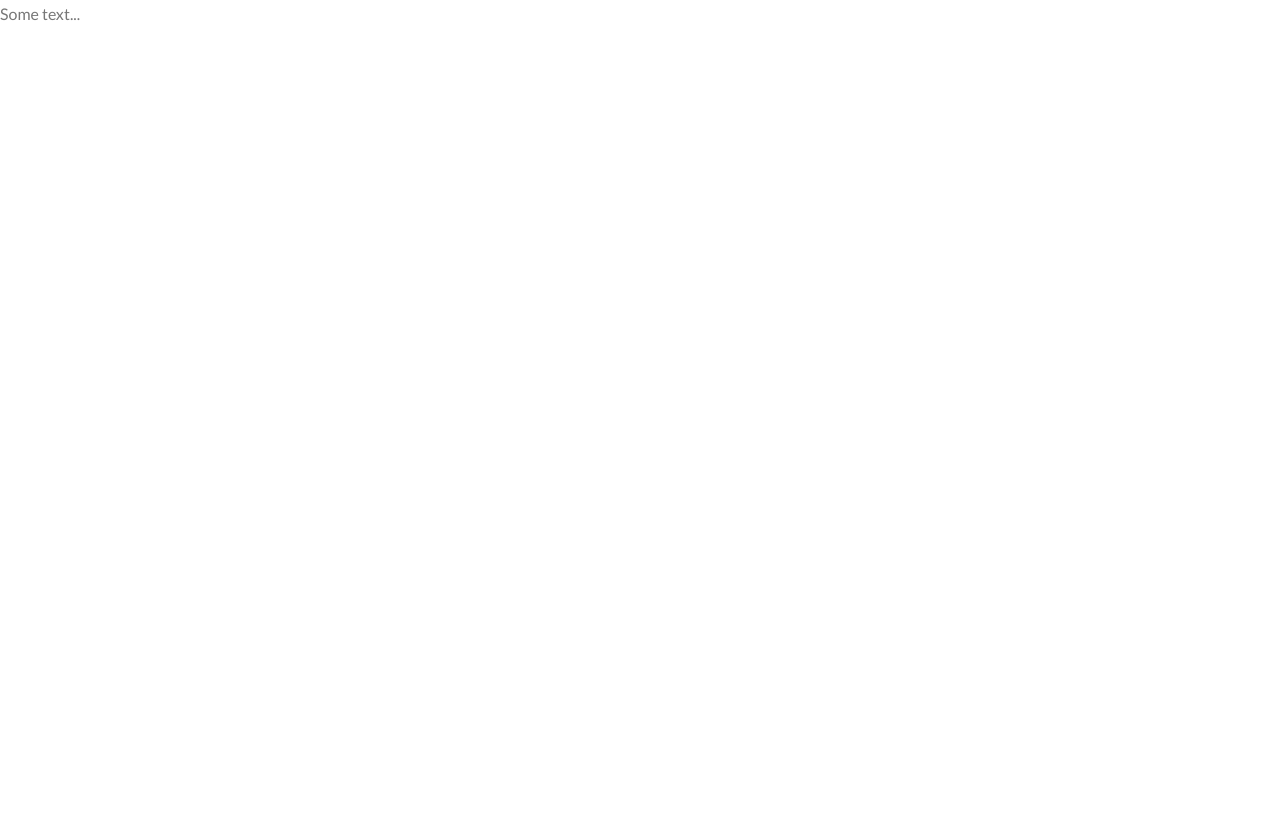
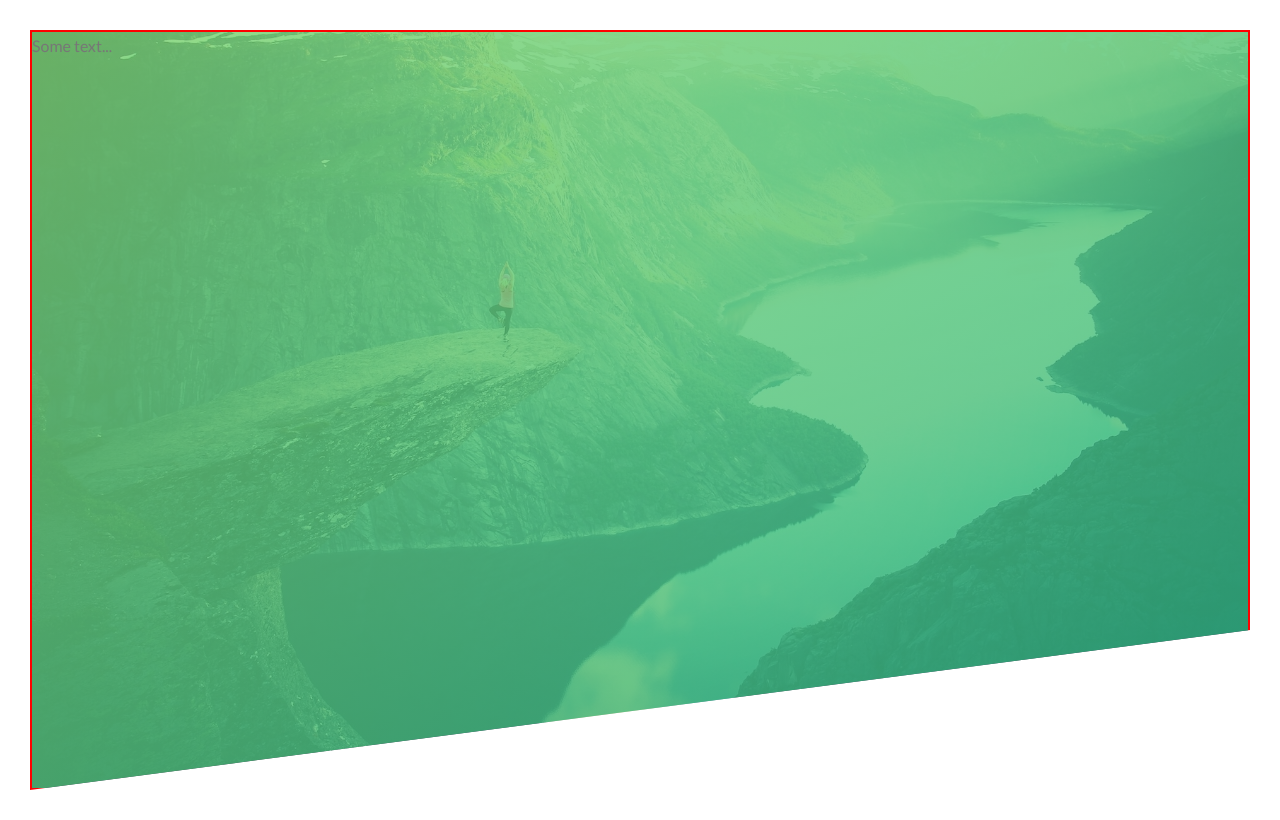
Before and after one commit to MaximUserName/learn-css-ud-natours, a website built with Vite: page index.html in a window 1280 px wide. Built offline with nearby package versions, Linux system fonts and the light colour scheme.

Commit message:
header. background image position

```diff
--- a/css/style.css
+++ b/css/style.css
@@ -21,4 +21,16 @@ body {
     font-size: 16px;
     line-height: 1.7;
     color: #777;
+    padding: 30px;
 }
+
+.header {
+    border: 2px solid red;
+    height: 95vh;
+    background-image: linear-gradient(to right bottom, rgba(126, 213, 111, 0.8), rgba(40, 180, 133, 0.8)),
+        url("../img/hero.jpg");
+    background-size: cover;
+    background-position: center;
+    /* clip-path: polygon(0 100%, 100% 70%, 100% 0, 0 0); */
+    clip-path: polygon(0 0, 100% 0, 100% 75vh, 0 100%);
+}
```
